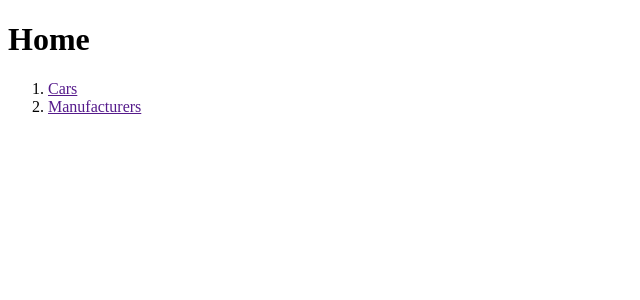
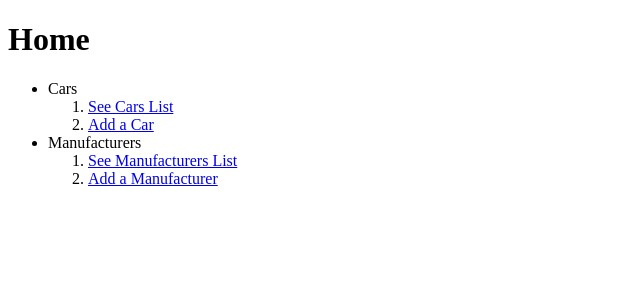
Before and after one commit to PabloAlexis611/django-nested-endpoint, a Django app: page /home/ in a window 1280 px wide. Shown: the top 300 px of the page, without its empty margins (0-640 px from the left). Run offline with Django 3.2, Linux system fonts and the light colour scheme.

Commit message:
Update home template

```diff
--- a/cars/templates/cars/home.html
+++ b/cars/templates/cars/home.html
@@ -1,8 +1,20 @@
 {% extends 'cars/base.html' %}
 {% block content %}
     <h1>Home</h1>
-    <ol>
-        <li><a href="">Cars</a></li>
-        <li><a href="">Manufacturers</a></li>
-    </ol>
+    <ul>
+        <li>
+            Cars
+            <ol>
+                <li><a href="{% url 'cars-list' %}">See Cars List</a></li>
+                <li><a href="{% url 'cars-create' %}">Add a Car</a></li>
+            </ol>
+        </li>
+        <li>
+            Manufacturers
+            <ol>
+                <li><a href="{% url 'manufacturers-list' %}">See Manufacturers List</a></li>
+                <li><a href="{% url 'manufacturers-create' %}">Add a Manufacturer</a></li>
+            </ol>
+        </li>
+    </ul>
 {% endblock content %}
```
